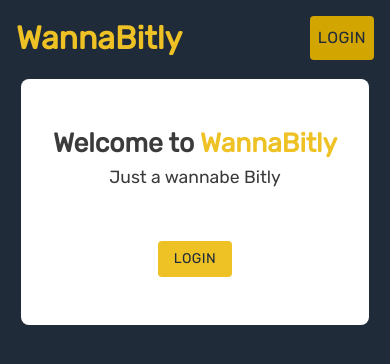
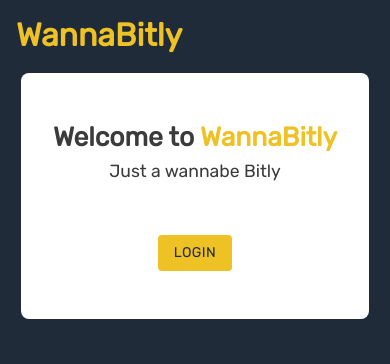
Before and after one commit to Just-Hosam/WannaBitly, a React (Create React App) app in the folder frontend/: page / in a window 390 px wide. Shown: the top 364 px of the page. Built offline with nearby package versions, Linux system fonts and the light colour scheme; no server answers.

Commit message:
Remove login button from NavBar

```diff
--- a/frontend/public/App.css
+++ b/frontend/public/App.css
@@ -249,11 +249,8 @@ body {
   display: none;
 }
 
-#navbar #nav-details {
+#navbar #user-details {
   margin: 1rem;
-}
-
-#navbar #nav-details #user-details {
   display: -webkit-box;
   display: -ms-flexbox;
   display: flex;
@@ -263,7 +260,7 @@ body {
   color: #fff;
 }
 
-#navbar #nav-details #user-details #user-info {
+#navbar #user-details #user-info {
   display: -webkit-box;
   display: -ms-flexbox;
   display: flex;
@@ -274,12 +271,12 @@ body {
   text-align: end;
 }
 
-#navbar #nav-details #user-details #user-info h3 {
+#navbar #user-details #user-info h3 {
   font-size: 0.9rem;
   margin-bottom: 0.15rem;
 }
 
-#navbar #nav-details #user-details #user-info span {
+#navbar #user-details #user-info span {
   font-size: 0.75rem;
   font-style: italic;
   opacity: 0.85;
@@ -299,7 +296,7 @@ body {
   #navbar .nav-btn i {
     display: contents;
   }
-  #navbar #nav-details #user-details #user-info {
+  #navbar #user-details #user-info {
     display: none;
   }
 }
--- a/frontend/src/components/NavBar/NavBar.tsx
+++ b/frontend/src/components/NavBar/NavBar.tsx
@@ -1,6 +1,5 @@
 import { useCookies } from 'react-cookie';
 
-import LogReg from './LogReg';
 import UserDetails from './UserDetails';
 
 const NavBar = () => {
@@ -10,10 +9,7 @@ const NavBar = () => {
 	return (
 		<div id="navbar">
 			<h1>WannaBitly</h1>
-			<div id="nav-details">
-				{!isLoggedIn && <LogReg />}
-				{isLoggedIn && <UserDetails />}
-			</div>
+			{isLoggedIn && <UserDetails />}
 		</div>
 	);
 };
--- a/frontend/src/styles/_NavBar.scss
+++ b/frontend/src/styles/_NavBar.scss
@@ -25,10 +25,8 @@
 		}
 	}
 
-	#nav-details {
+	#user-details {
 		margin: 1rem;
-
-		#user-details {
 		display: flex;
 		align-items: center;
 		color: $card-color;
@@ -51,7 +49,6 @@
 		}
 	}
 }
-}
 
 @media only screen and (max-width: 700px) {
 	#navbar {
@@ -66,7 +63,7 @@
 				display: contents;
 			}
 		}
-		#nav-details {
+
 		#user-details {
 			#user-info {
 				display: none;
@@ -74,4 +71,3 @@
 		}
 	}
 }
-}
```
Lines whose indentation alone changed are shown as unchanged.
